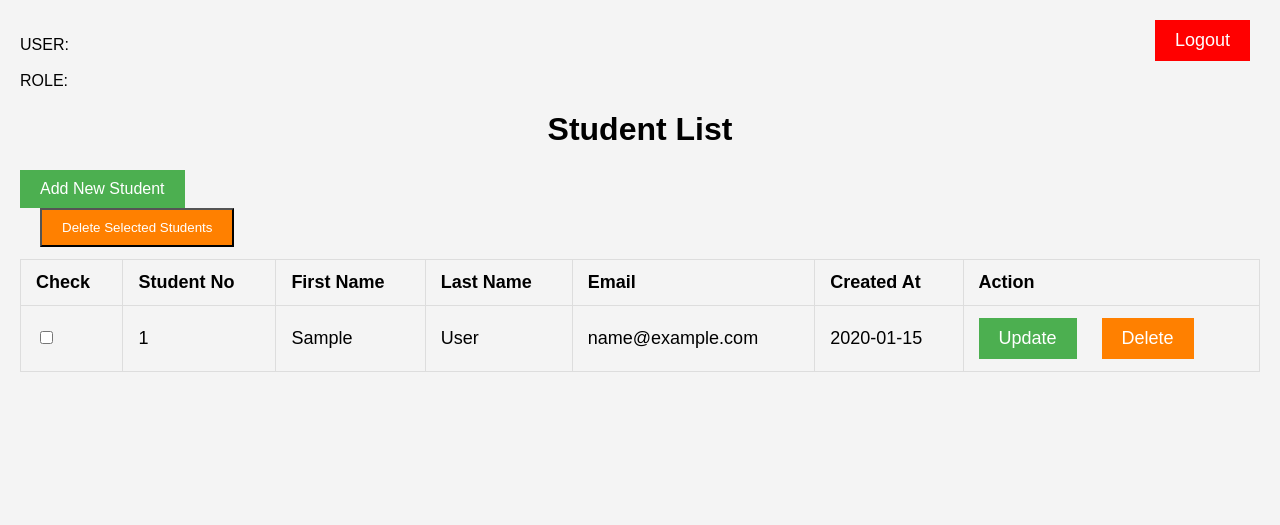
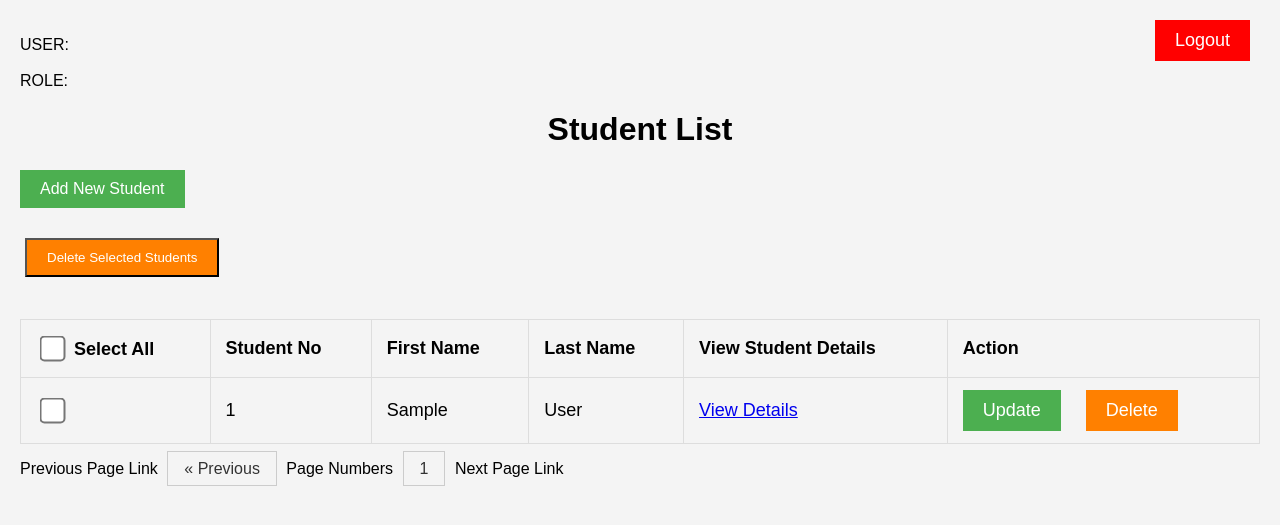
Before and after one commit to lamtran11/Section4_REST_API, a Spring app: template src/main/resources/templates/student/studentList.html in a window 1280 px wide. Shown: the top 525 px of the page. Run offline with Thymeleaf, Linux system fonts and the light colour scheme; the template is opened without the code that fills it: most values are stand-ins (such as "Sample title", 1, 10 or a date in 2020); data that the repository does not hold is empty; some of the project's set-up classes (security, data sources, template engines, error pages and the like) are left out, and stand-ins take their place; database files in the repository are not loaded.

Commit message:
BUILD: View detail student info page, pagination

```diff
--- a/src/main/java/com/example/demo/entity/Student.java
+++ b/src/main/java/com/example/demo/entity/Student.java
@@ -9,14 +9,11 @@ import jakarta.persistence.GeneratedValue;
 import jakarta.persistence.GenerationType;
 import jakarta.persistence.Id;
 import jakarta.persistence.Table;
-import jakarta.validation.constraints.Email;
 import jakarta.validation.constraints.NotNull;
 import jakarta.validation.constraints.Pattern;
 import jakarta.validation.constraints.Size;
 
 import org.hibernate.annotations.CreationTimestamp;
-
-import com.example.demo.validation.ValidationGroups;
 
 @Entity
 @Table(name = "student")
@@ -39,7 +36,6 @@ public class Student {
 	// => Directly get Id from Database and check for duplicate email validation
 	@Pattern(regexp = "^[a-zA-Z0-9._%+-]+@[a-zA-Z0-9.-]+\\.[a-zA-Z]{2,6}$", message = "Gmailの形式が正しくない。")
 	@NotNull(message = "このフィルドが必須です。")
-	@Email(message = "Email should be valid", groups = {ValidationGroups.Create.class, ValidationGroups.Update.class})
 	@Column(name = "email", nullable = false, unique = true)
 	private String email;
 
--- a/src/main/resources/static/css/style.css
+++ b/src/main/resources/static/css/style.css
@@ -66,6 +66,21 @@ tbody {
 
 }
 
+.action_delete {
+	color: white;
+	background-color: rgb(255, 128, 0);
+	text-decoration: none;
+	display: inline-block;
+	padding: 10px 20px;
+	margin-left: 20px;
+	transition: background-color 0.3s;
+}
+
+.action_delete:hover {
+	background-color: rgb(192, 192, 192);
+	/* Darker shade on hover */
+}
+
 .delete_button {
 	color: white;
 	background-color: rgb(255, 128, 0);
@@ -74,6 +89,8 @@ tbody {
 	padding: 10px 20px;
 	margin-left: 20px;
 	transition: background-color 0.3s;
+	text-decoration: none;
+	margin: 30px 5px;
 
 }
 
@@ -86,3 +103,28 @@ tbody {
 	background-color: rgb(192, 192, 192);
 	/* Darker shade on hover */
 }
+
+.student_checkbox {
+	transform: scale(2); /* Increase size by 1.5 times */
+	margin: 10px;
+}
+
+.pagination ul {
+    list-style-type: none;
+    padding: 0;
+}
+.pagination ul li {
+    display: inline;
+    margin: 5px;
+}
+.pagination ul li a {
+    text-decoration: none;
+    padding: 8px 16px;
+    border: 1px solid #ccc;
+    color: #333;
+}
+.pagination ul li a.active {
+    background-color: #4CAF50;
+    color: white;
+    border: 1px solid #4CAF50;
+}
--- /dev/null
+++ b/src/main/resources/static/js/student-list.js
@@ -0,0 +1,7 @@
+
+function toggleSelection(selectAllCheckbox) {
+    const checkboxes = document.querySelectorAll('.student_checkbox');
+    checkboxes.forEach((checkbox) => {
+        checkbox.checked = selectAllCheckbox.checked;
+    });
+}
--- a/src/main/resources/templates/student/studentList.html
+++ b/src/main/resources/templates/student/studentList.html
@@ -5,6 +5,7 @@
 <head>
 	<meta charset="UTF-8">
 	<title>Student Info List</title>
+	<script src="/js/student-list.js"></script>
 	<link rel="stylesheet" href="/css/style.css">
 </head>
 
@@ -41,59 +42,59 @@
 
 
 	<form th:action="@{/students/deleteSelectedStudents}" method="POST">
-
-<!--		<input type="hidden" name="_csrf" th:value="${_csrf.token}"/>-->
-
 		<button type="submit" class="delete_button">Delete Selected Students</button>
 
 		<table class="header">
 			<thead>
 				<tr>
-					<th>Check</th>
+					<th><input type="checkbox" class="student_checkbox" onclick="toggleSelection(this)"> Select All</th>
 					<th>Student No</th>
 					<th>First Name</th>
 					<th>Last Name</th>
-					<th>Email</th>
-					<th>Created At</th>
+					<th>View Student Details</th>
 					<th>Action</th>
 				</tr>
 			</thead>
-
 			<tbody>
-
 				<tr th:each="tempStudent : ${student}">
-
-					<td><input type="checkbox" name="studentIds" th:value="${tempStudent.id}" /></td>
-
-					<td th:text="${tempStudent.id}" />
-
-					<td th:text="${tempStudent.firstName}" />
-					<td th:text="${tempStudent.lastName}" />
-					<td th:text="${tempStudent.email}" />
-
-					<!--				Using thymeleaf - format in frontend-->
-					<!--				<td th:text="${tempStudent.createdAt != null -->
-					<!--							? tempStudent.createdAt.format(T(java.time.format.DateTimeFormatter).ofPattern('yyyy-MM-dd')) -->
-					<!--							: 'Not Available'}"/>-->
-
-					<!--				<td>-->
-
-					<td th:text="${tempStudent.formattedCreatedAt}" />
-
+					<td><input type="checkbox" name="studentIds[]" th:value="${tempStudent.id}"
+							class="student_checkbox" /></td>
+					<td th:text="${tempStudent.id}"></td>
+					<td th:text="${tempStudent.firstName}"></td>
+					<td th:text="${tempStudent.lastName}"></td>
+					<td><a th:href="@{/students/findById(studentId=${tempStudent.id})}">View Details</a></td>
 					<td>
-
 						<a th:href="@{/students/update(studentId=${tempStudent.id})}" class="button">Update</a>
-
-						<a th:href="@{/students/delete(studentId=${tempStudent.id})}" class="delete_button"
+						<a th:href="@{/students/delete(studentId=${tempStudent.id})}" class="action_delete"
 							onclick="return confirm('Are you sure you want to delete this student?')">Delete</a>
-
 					</td>
 				</tr>
-
 			</tbody>
 		</table>
 
+<!--		 Pagination Controls -->
+		<div class="pagination">
+			<ul>
+				 Previous Page Link
+				<li th:if="${currentPage > 0}">
+					<a th:href="@{/students/studentList(page=${currentPage - 1})}">&laquo; Previous</a>
+				</li>
+
+				 Page Numbers
+				<li th:each="i : ${#numbers.sequence(0, totalPages == null ? 0 : totalPages - 1)}">
+					<a th:href="@{/students/studentList(page=${i})}" th:text="${i + 1}"
+						th:classappend="${i == currentPage} ? 'active'"></a>
+				</li>
+
+				 Next Page Link
+				<li th:if="${currentPage < (totalPages == null ? 1 : totalPages - 1)}">
+					<a th:href="@{/students/studentList(page=${currentPage + 1})}">Next &raquo;</a>
+				</li>
+			</ul>
+		</div>
+
 	</form>
+
 
 
 </body>
```
Also changed, not shown: src/main/java/com/example/demo/controller/StudentController.java (+28 -2 lines), src/main/java/com/example/demo/dao/StudentRepository.java (+7 -0 lines), src/main/java/com/example/demo/service/StudentService.java (+7 -0 lines), src/main/java/com/example/demo/service/StudentServiceImpl.java (+20 -2 lines), src/main/java/com/example/demo/validation/ValidationGroups.java (deleted, +0 -9 lines), src/main/resources/templates/student/student-form.html (+1 -7 lines), src/main/resources/templates/student/student-profile.html (added, +24 -0 lines).
